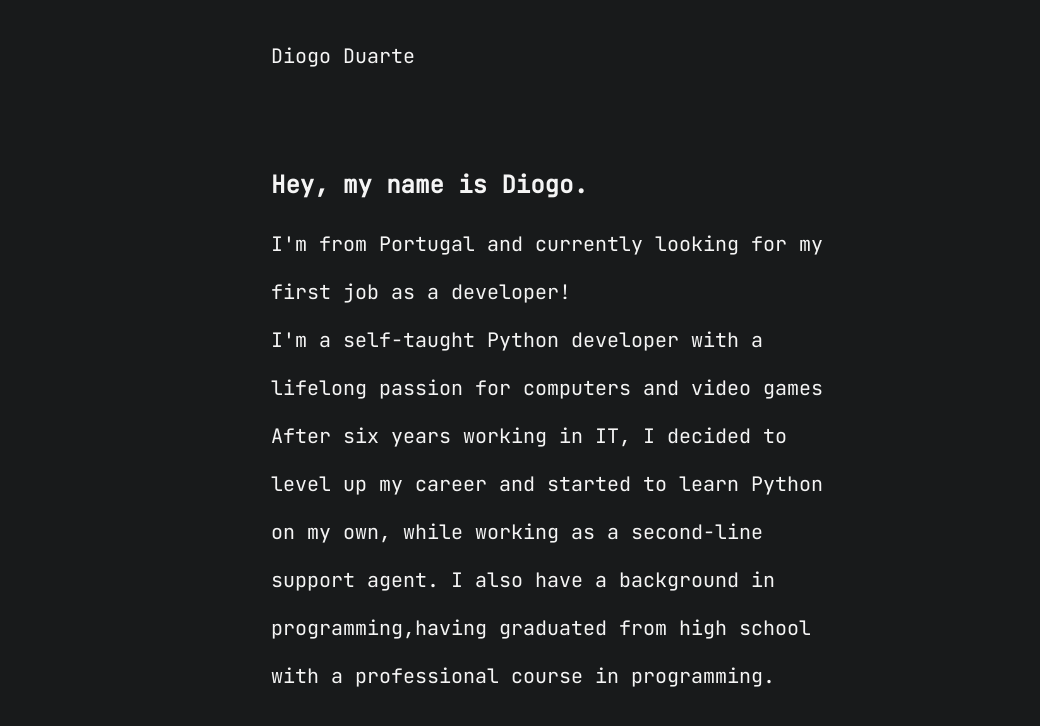
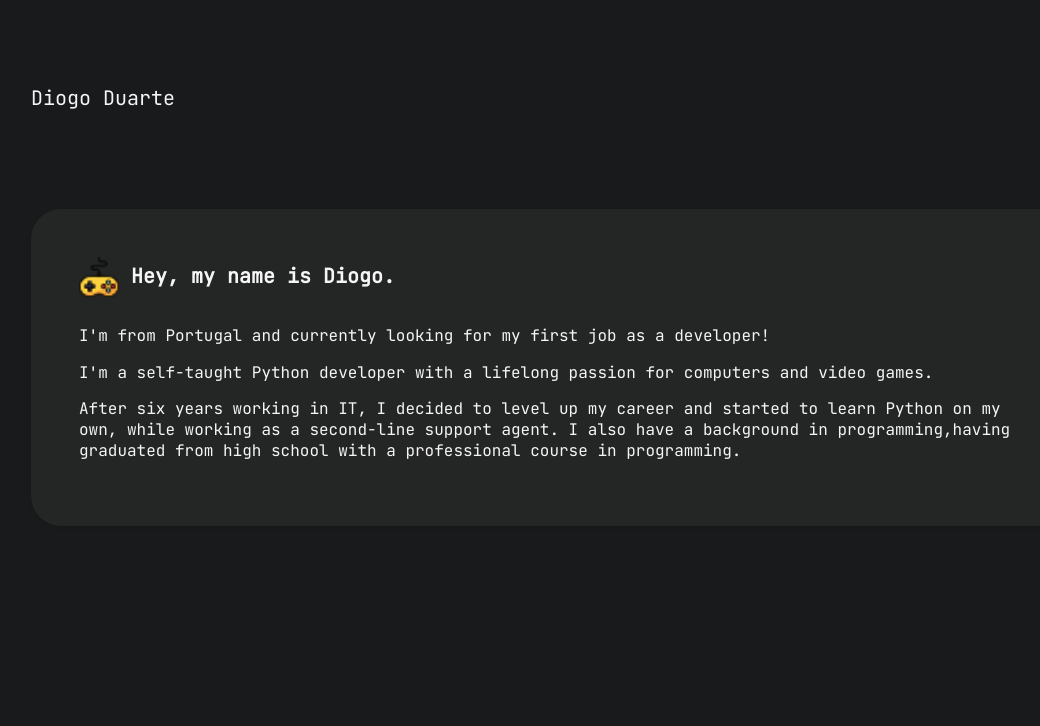
Before and after one commit to DiogoD93/Portfolio, a Flask app: page / in a window 1280 px wide. Shown: the top 726 px of the page, without its empty margins (87-1127 px from the left). Run offline with Flask 3, Linux system fonts and the light colour scheme; some libraries are stand-ins or nearby versions.

Commit message:
about me section changes

```diff
--- a/static/css/styles.css
+++ b/static/css/styles.css
@@ -2,17 +2,17 @@ body{
     font-family: "JetBrains Mono";
     background-color: #181a1b;
 }
-.container{
+/* .container{
+
+} */
+
+/* .about-me-container{
     padding-left: 350px;
     padding-right: 350px;
     margin-bottom: 100px;
-}
+} */
 
 .header{
-    display: flex;
-    flex-wrap: nowrap;
-    justify-content: flex-start;
-    /* border-bottom: 1px solid rgba(0, 0, 0, 0.349); */
     font-size: 20px;
     padding-top: 35px;
 }
@@ -28,21 +28,22 @@ body{
 }
 
 .footer{
-    display: flex;
-    flex-wrap: nowrap;
-    justify-content: flex-start;
     padding-top: 35px;
     border-top: 1px solid whitesmoke;
+    color: whitesmoke;
 }
 
 .about-me{
     color: whitesmoke;
-    font-size: 20px;
-    line-height: 2.4;
+    font-size: 16px;
+    background-color: #242525;
+    line-height: 1.3;
+    text-align: left;
+    border-radius: 30px;
 }
 
 .about-me-title{
-    font-size: 24px;
+    font-size: 20px;
     color: whitesmoke;
     font-weight: 600;
 }
--- a/templates/index.html
+++ b/templates/index.html
@@ -1,7 +1,7 @@
 <!DOCTYPE html>
 <html lang="en">
 <head>
-    <!-- {{ bootstrap.load_css() }} -->
+    {{ bootstrap.load_css() }}
     <meta charset="UTF-8">
     <meta name="viewport" content="width=device-width, initial-scale=1.0">
     <link href='https://fonts.googleapis.com/css?family=JetBrains Mono' rel='stylesheet'>
@@ -9,44 +9,55 @@
     <link rel="icon" type="image/x-icon" href="static/images/DD.png">
 
     <title>Diogo Duarte</title>
+</head>
 
-    <div class="container">
-        <header class="header">
+<body>
+
+    <div class="container d-flex flex-wrap flex-column justify-content-center py-5 px-5">
+
+        <header class="header mb-5">
             <a href=" {{ url_for('home') }}" class="logo">
                 Diogo Duarte
             </a>
         </header>
-    </div>
-</head>
-<body>
 
-    <div class="container">
-        <h1 class="about-me-title"> Hey, my name is Diogo. </h1>
+        <section class="about-me mt-5 px-5 py-5 shadow-sm">
+            <div>
+
+                <h1 class="about-me-title">
+
+                    <img src="{{ url_for('static', filename= 'images/joystick.png') }}" alt="image of a joystick" width="40px" height="40px">
+
+                    Hey, my name is Diogo.
+
+                </h1>
+
                 <p class="about-me">
+                    <br>
                     I'm from Portugal and currently looking for my first job as a developer!
-            <br>
-            I'm a self-taught Python developer with a lifelong passion for computers and video games
-            <br>
+                </p>
+
+                <p class="about-me">
+                    I'm a self-taught Python developer with a lifelong passion for computers and video games.
+                </p>
+
+                <p class="about-me">
                     After six years working in IT, I decided to level up my career and started to learn Python
                     on my own, while working as a second-line support agent. I also have a background in
                     programming,having graduated from high school with a professional course in programming.
-            <!-- After about 6 years working in IT as a second line support agent, I decided it
-            was time to level up my career and start to self learn python, as I had a background
-            in programming from a 3 year high-school professional course, but at the time decided
-            to work in something else in IT. -->
                 </p>
+            </div>
+        </section>
+
+
     </div>
 
 
 
-
-
-</body>
-
 <!-- <div class="container">
     <footer class="footer">
-
-    </footer>
-</div> -->
-
+        asd
+    </footer> -->
+</div>
+</body>
 </html>
```
Also changed, not shown: static/images/joystick.png (added). Lines whose indentation alone changed are shown as unchanged.
